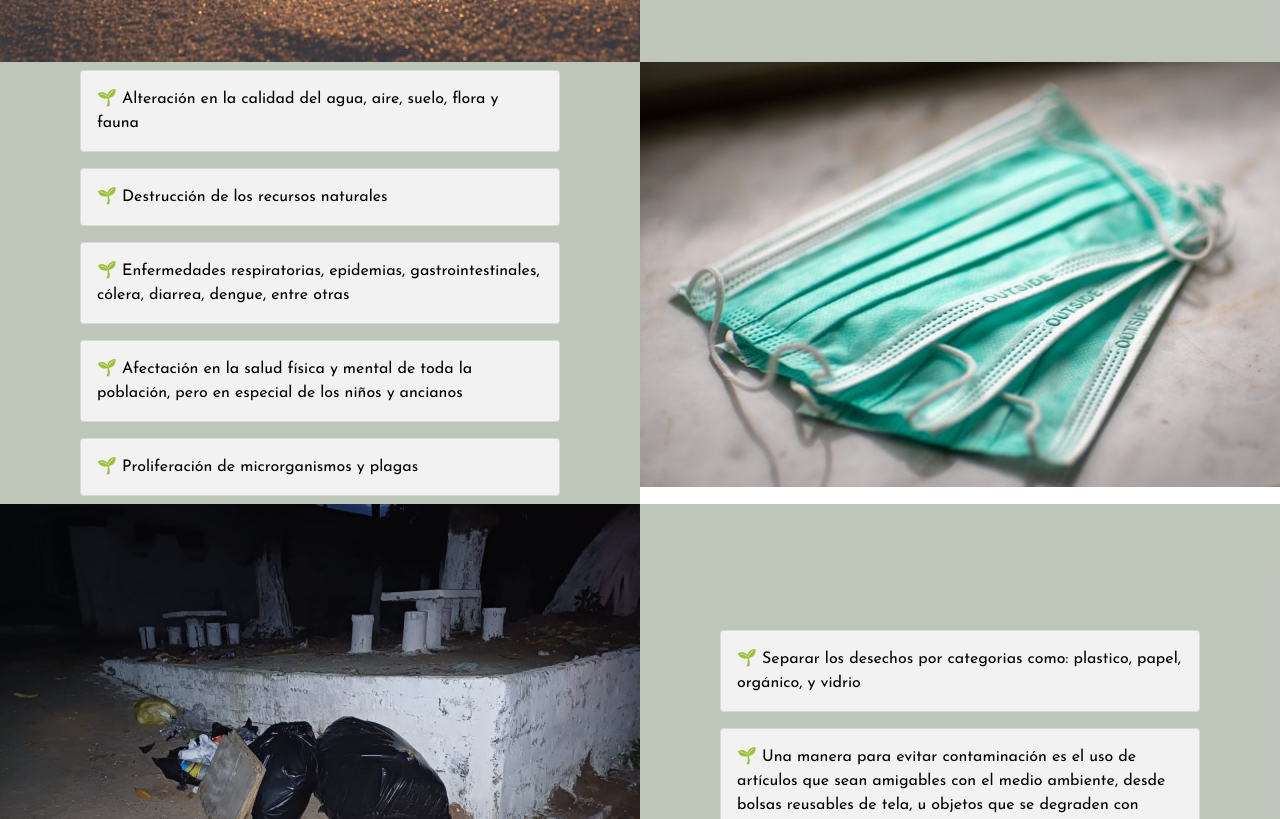
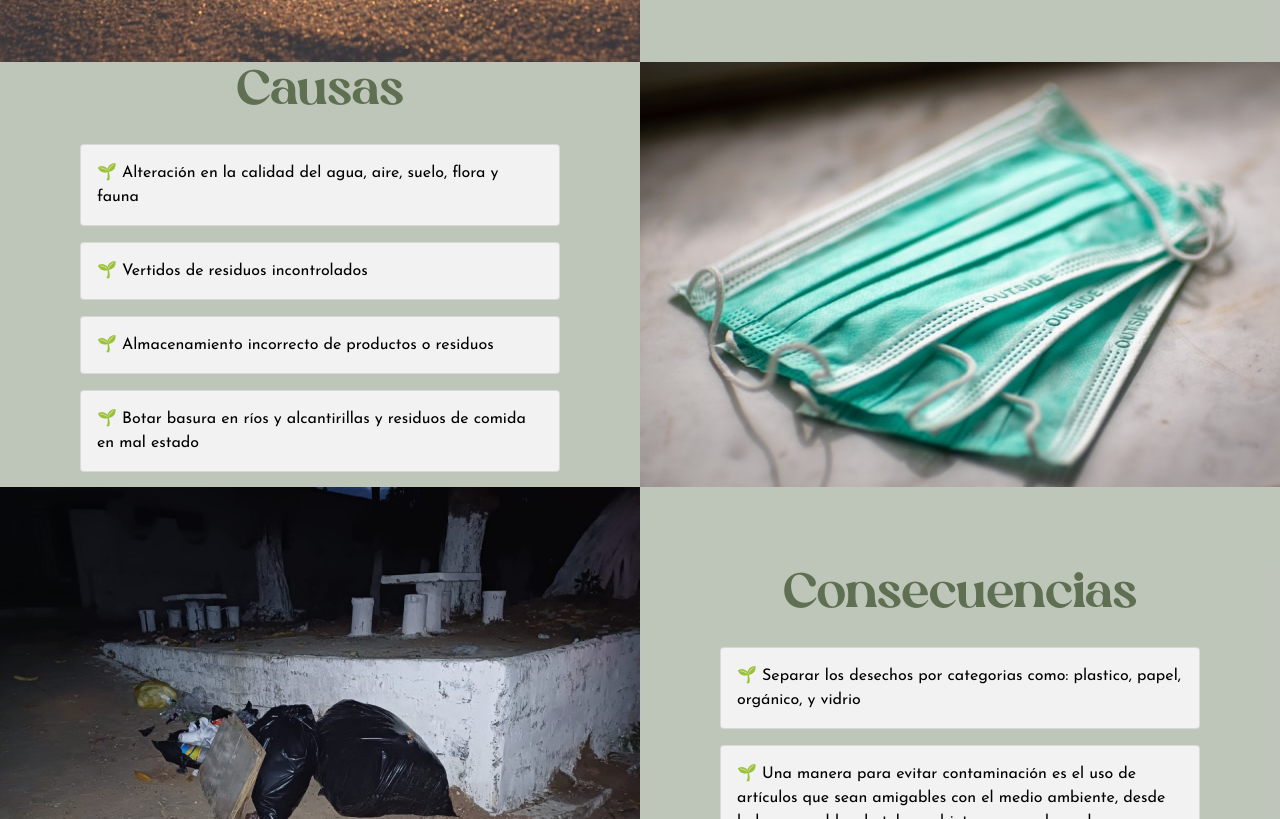
Before and after one commit to Fernando-Dev24/andrea_page, a website built with Vite: page index.html in a window 1280 px wide. Shown: the part 2485-3304 px from the top of the page. Built offline with nearby package versions, Linux system fonts and the light colour scheme.

Commit message:
Add a title on benefits, causes, and consecuences list items

```diff
--- a/index.html
+++ b/index.html
@@ -142,6 +142,7 @@
          <article class="benefits">
             <img src="/assets/sea.jpg" alt="IMAGEN" />
             <article class="bg-primary-500/50">
+               <h3 class="mb-5 text-3xl lg:text-5xl text-primary-600 font-silkFlowers">Beneficios</h3>
                <p>
                   🌱 Disminución de la contaminación en aguas subterráneas y
                   superficiales
@@ -154,26 +155,23 @@
          <article class="benefits">
             <img src="/assets/mask.jpg" alt="IMAGEN" class="lg:order-1" />
             <article class="bg-primary-500/50">
+               <h3 class="mb-5 text-3xl lg:text-5xl text-primary-600 font-silkFlowers">Causas</h3>
                <p>
                   🌱 Alteración en la calidad del agua, aire, suelo, flora y
                   fauna
                </p>
-               <p>🌱 Destrucción de los recursos naturales</p>
+               <p>🌱 Vertidos de residuos incontrolados</p>
                <p>
-                  🌱 Enfermedades respiratorias, epidemias, gastrointestinales,
-                  cólera, diarrea, dengue, entre otras
+                  🌱 Almacenamiento incorrecto de productos o residuos
                </p>
-               <p>
-                  🌱 Afectación en la salud física y mental de toda la
-                  población, pero en especial de los niños y ancianos
-               </p>
-               <p>🌱 Proliferación de microrganismos y plagas</p>
+               <p>🌱 Botar basura en ríos y alcantirillas y residuos de comida en mal estado</p>
             </article>
          </article>
 
          <article class="benefits">
             <img src="/assets/trash-example.png" alt="IMAGEN" />
             <article class="bg-primary-500/50">
+               <h3 class="mb-5 text-3xl lg:text-5xl text-primary-600 font-silkFlowers">Consecuencias</h3>
                <p>
                   🌱 Separar los desechos por categorias como: plastico, papel,
                   orgánico, y vidrio
--- a/src/scss/import/_reasons-why.scss
+++ b/src/scss/import/_reasons-why.scss
@@ -15,7 +15,7 @@
       .benefits {
          @apply grid grid-cols-1 lg:grid-cols-2;
          img {
-            @apply w-full h-auto;
+            @apply w-full;
          }
          article {
             @apply w-full flex flex-col justify-center items-center py-20 px-5 lg:py-0 lg:px-20;
```
